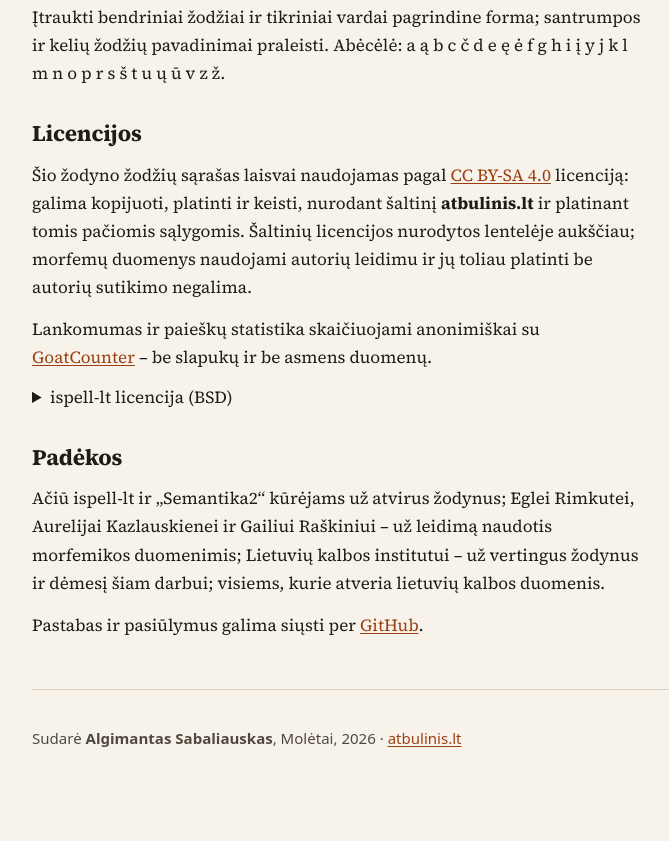
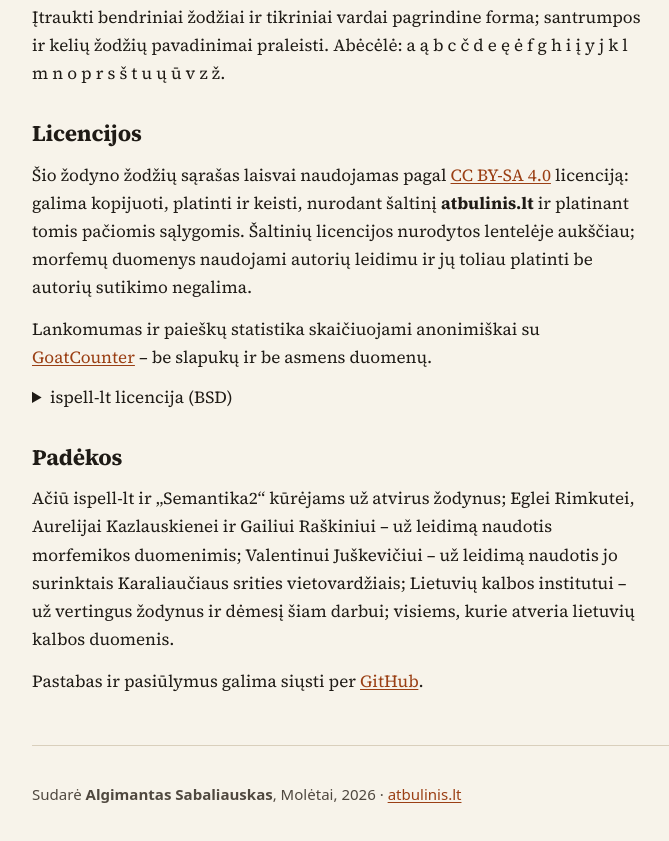
Before and after one commit to algis-sabaliauskas/atbulinis-zodynas, a plain HTML site: page apie.html in a window 1280 px wide. Shown: the part 3223-4064 px from the top of the page, without its empty margins (72-741 px from the left). Before the commit the page ends 4032 px from the top, so only its background shows below. Drawn offline with Linux system fonts and the light colour scheme.

Commit message:
Add files via upload

```diff
--- a/apie.html
+++ b/apie.html
@@ -289,7 +289,7 @@ SUCH DAMAGE.
 </pre></details>
 
 <h2 id="padekos">Padėkos</h2>
-<p>Ačiū ispell-lt ir „Semantika2“ kūrėjams už atvirus žodynus; Eglei Rimkutei, Aurelijai Kazlauskienei ir Gailiui Raškiniui – už leidimą naudotis morfemikos duomenimis; Lietuvių kalbos institutui – už vertingus žodynus ir dėmesį šiam darbui; visiems, kurie atveria lietuvių kalbos duomenis.</p>
+<p>Ačiū ispell-lt ir „Semantika2“ kūrėjams už atvirus žodynus; Eglei Rimkutei, Aurelijai Kazlauskienei ir Gailiui Raškiniui – už leidimą naudotis morfemikos duomenimis; Valentinui Juškevičiui – už leidimą naudotis jo surinktais Karaliaučiaus srities vietovardžiais; Lietuvių kalbos institutui – už vertingus žodynus ir dėmesį šiam darbui; visiems, kurie atveria lietuvių kalbos duomenis.</p>
 <p>Pastabas ir pasiūlymus galima siųsti per <a href="https://github.com/algis-sabaliauskas/atbulinis-zodynas/issues">GitHub</a>.</p>
 </div>
 <aside class="toc"><a href="#kas">Kaip naudotis</a><a href="#istorija">Istorija</a><a href="#saltiniai">Šaltiniai</a><a href="#licencijos">Licencijos</a><a href="#padekos">Padėkos</a><a class="back" href="/">← Į paiešką</a></aside>
```
Also changed, not shown: en/apie.html (+1 -1 lines).
